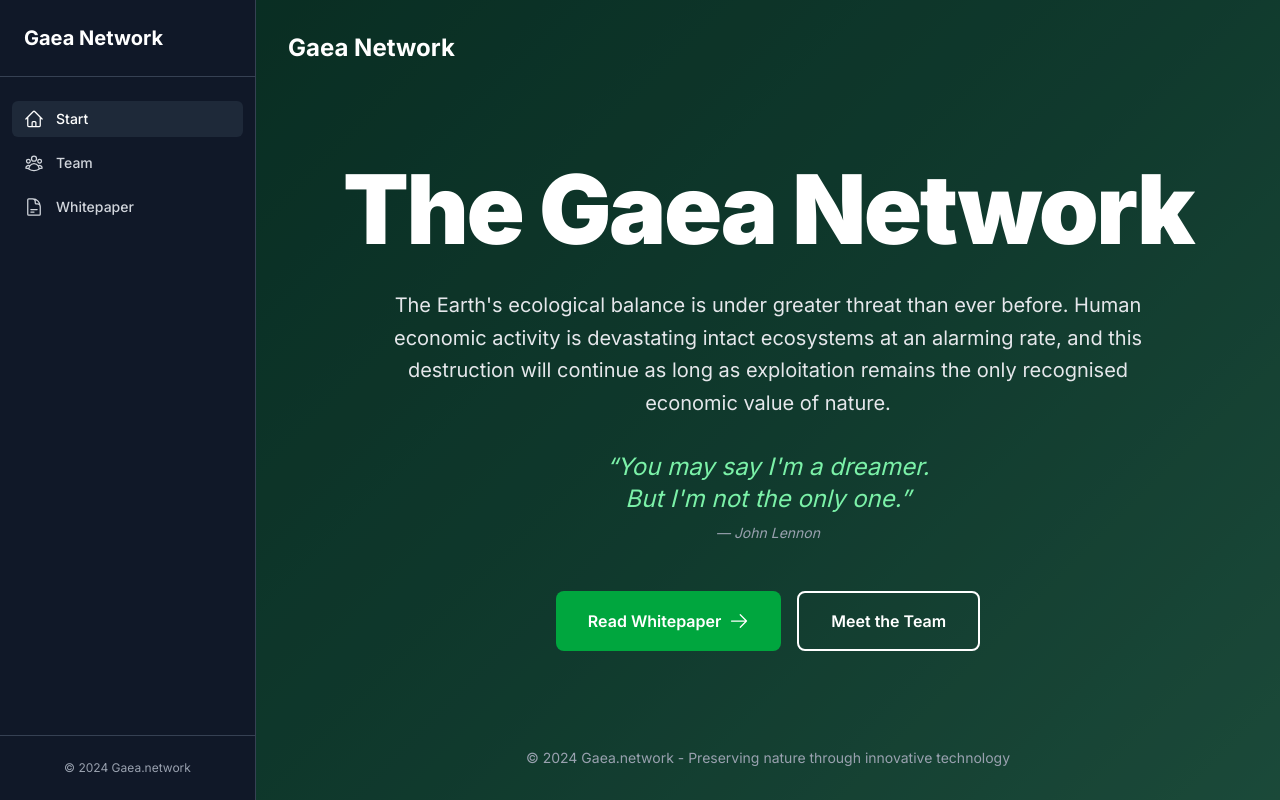
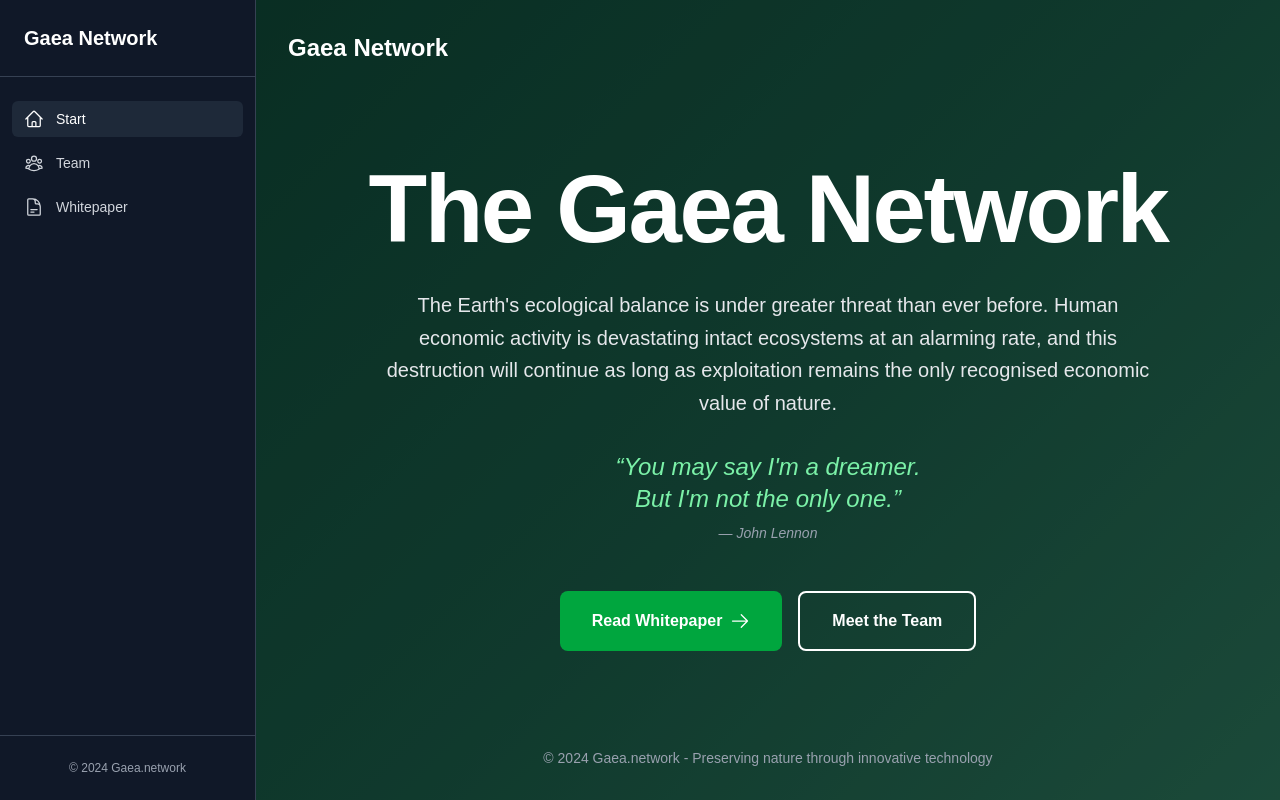
Before and after one commit to leomarlo/gaea-network-web, a Next.js app: page / in a window 1280 px wide. Built offline with nearby package versions, Linux system fonts and the light colour scheme.

Commit message:
output is static html site

```diff
--- a/next.config.ts
+++ b/next.config.ts
@@ -1,9 +1,13 @@
 import type { NextConfig } from "next";
 
 const nextConfig: NextConfig = {
+  output: 'export',
+  trailingSlash: true,
+  images: {
+    unoptimized: true
+  },
   devIndicators: {
-    buildActivity: false,
-    buildActivityPosition: 'bottom-right',
+    position: 'bottom-right',
   },
 };
 
--- a/src/app/layout.tsx
+++ b/src/app/layout.tsx
@@ -1,10 +1,7 @@
 import type { Metadata } from "next";
-import { Inter } from "next/font/google";
 import "./globals.css";
 import { Providers } from "./providers";
 import { Sidebar } from "@/components/Sidebar";
-
-const inter = Inter({ subsets: ["latin"] });
 
 export const metadata: Metadata = {
   title: "Gaea Network - Environmental Impact Certificates",
@@ -39,7 +36,7 @@
 }) {
   return (
     <html lang="en">
-      <body className={inter.className}>
+      <body className="font-sans">
         <Providers>
           <div className="flex h-screen bg-gray-900">
             <Sidebar />
```
